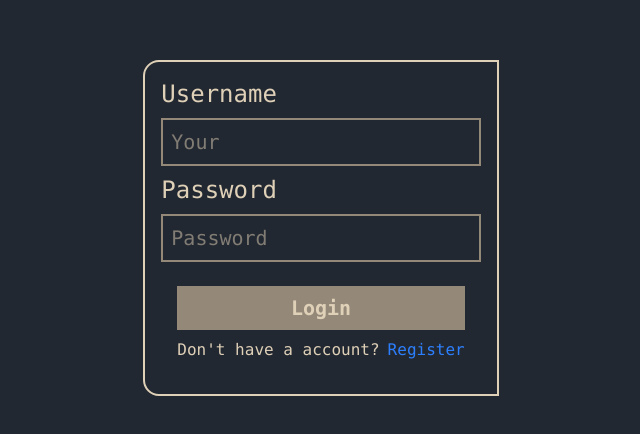
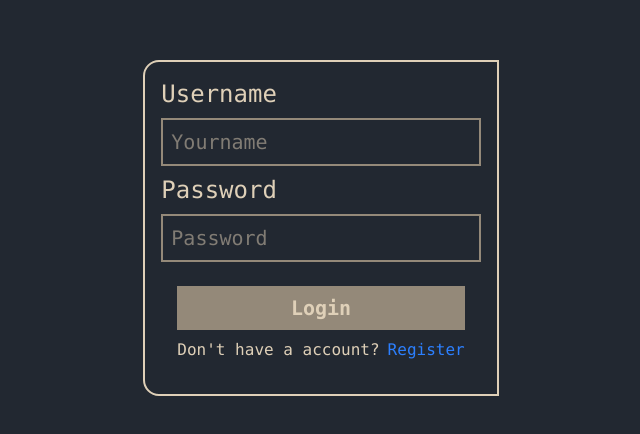
Before and after one commit to Korakodman/app-chat, a Next.js app: page /login in a window 1280 px wide. Shown: the part 172-606 px from the top of the page, without its empty margins (319-959 px from the left). Built offline with nearby package versions, Linux system fonts and the light colour scheme.

Commit message:
add test basic login sessionStorage

```diff
--- a/src/app/login/page.js
+++ b/src/app/login/page.js
@@ -1,76 +1,126 @@
 "use client"
 import React, { useRef, useState } from 'react'
-
+import { useLogin } from "@/state/Login";
+import { useForm } from '@/hook/UseForm';
 export default function page() {
 
-   const [Form, setForm] = useState(true)
-   const FormControll = () =>{
-    if(Form){
-        setForm(false)
-    }else{
-        setForm(true)
+    // ButtonFormChange
+  const [Form, setForm] = useState(true);
+  const FormControll = () => {
+    if (Form) {
+      setForm(false);
+    } else {
+      setForm(true);
     }
-  }
+  };
+  const BtnControllChange = ({ text, style }) => {
+    return (
+      <button className={style} onClick={FormControll}>
+        {text}
+      </button>
+    );
+  };
 
-  const BtnControllChange = ({text,style}) =>{
-    return(
-        <button className={style} onClick={FormControll}>{text}</button>
-    )
-  }
+// FormLoginControl
 
+   const FormLoginRef = useRef()
+
+   const {form,onChange} = useForm({
+    username: "",
+    password: ""
+   })
+
+     const formLogin = (e) => {
+      e.preventDefault();
+  console.log(  FormLoginRef.current)
+    };
   // FormLogin UI
-    const FormLogin = ({})=>{
-
-   const formLogin = (e) =>{
-    e.preventDefault()
-    console.log("Login")
-   }
-        return(
-            <form className=' border-2 grid p-4 rounded-tl-2xl rounded-bl-2xl' onSubmit={(e)=>formLogin(e)}>
-                <label className='label-text'>Username</label>
-                 <input className='input-bar' placeholder='Your'></input>
-                <label className='label-text'>Password</label>
-                <input className='input-bar' placeholder='Password'></input>
-<div className='grid p-4'>
-
-                <button className=' bg-[#948979] p-2 font-bold text-xl'>Login</button>
-                <label className='mt-2'>Don't have a account?
-                      <BtnControllChange text="Register" style="text-blue-500 hover:text-blue-400 ml-2 hover:cursor-pointer"/>
+  const FormLogin = ({}) => {
+    return (
+      <form
+        className=" border-2 grid p-4 rounded-tl-2xl rounded-bl-2xl"
+        onSubmit={(e) => formLogin(e)}
+        ref={FormLoginRef}
+      >
+        <label className="label-text">Username</label>
+        <input
+          className="input-bar"
+          placeholder="Yourname"
+          type="text"
+          name="username"
+          onChange={onChange}
+          value={form.username}
+        ></input>
+        <label className="label-text">Password</label>
+        <input
+          className="input-bar"
+          placeholder="Password"
+          type="password"
+          name="password"
+          onChange={onChange}
+          value={form.password}
+        ></input>
+        <div className="grid p-4">
+          <button className=" bg-[#948979] p-2 font-bold text-xl" type="submit">
+            Login
+          </button>
+          <label className="mt-2">
+            Don't have a account?
+            <BtnControllChange
+              text="Register"
+              style="text-blue-500 hover:text-blue-400 ml-2 hover:cursor-pointer"
+            />
           </label>
         </div>
       </form>
-        )
-    }
+    );
+  };
   // Form Register UI
-     const FormRegister = ({})=>{
-    const formRegister = (e) =>{
-    e.preventDefault()
-    console.log("Register")
-   }
-        return(
-
-            <form className=' border-2 grid p-4 rounded-tl-2xl rounded-bl-2xl' onSubmit={(e)=>formRegister(e)}>
-
-                <label className='label-text'>Username</label>
-                 <input className='input-bar' placeholder='Your'></input>
-                <label className='label-text'>Password</label>
-                <input className='input-bar' placeholder='Password'></input>
-                 <label className='label-text'>Repeat Password</label>
-                <input className='input-bar' placeholder='Repeat Password'></input>
-              <div className='grid p-4'>
-
-                <button className=' bg-[#948979] p-2 font-bold text-xl'>Register</button>
-                <label className='mt-2'>Already Have a account?
-                    <BtnControllChange text="Login" style="text-blue-500 hover:text-blue-400 ml-2 hover:cursor-pointer"/>
+  const FormRegister = ({}) => {
+    const formRegister = (e) => {
+      e.preventDefault();
+      console.log("Register");
+    };
+    return (
+      <form
+        className=" border-2 grid p-4 rounded-tl-2xl rounded-bl-2xl"
+        onSubmit={(e) => formRegister(e)}
+      >
+        <label className="label-text">Username</label>
+        <input className="input-bar" placeholder="Yourname"></input>
+        <label className="label-text" id="password">
+          Password
+        </label>
+        <input
+          className="input-bar"
+          placeholder="Password"
+          type="password"
+        ></input>
+        <label className="label-text">Repeat Password</label>
+        <input
+          className="input-bar"
+          placeholder="Repeat Password"
+          type="password"
+        ></input>
+        <div className="grid p-4">
+          <button className=" bg-[#948979] p-2 font-bold text-xl">
+            Register
+          </button>
+          <label className="mt-2">
+            Already Have a account?
+            <BtnControllChange
+              text="Login"
+              style="text-blue-500 hover:text-blue-400 ml-2 hover:cursor-pointer"
+            />
           </label>
         </div>
       </form>
-        )
-    }
+    );
+  };
 
   return (
-    <div className='h-screen w-screen p-2 flex justify-center items-center'>
-        <div>{Form ? <FormLogin/> : <FormRegister/>}</div>
+    <div className="h-screen w-screen p-2 flex justify-center items-center">
+      <div>{Form ? <FormLogin /> : <FormRegister />}</div>
     </div>
-  )
+  );
 }
--- a/src/app/page.js
+++ b/src/app/page.js
@@ -1,13 +1,38 @@
+'use client'
 import Image from "next/image";
+import { useRouter } from "next/navigation";
+import { useEffect,} from "react";
 export default function Home() {
 
+// Page Controll Login
+let router = useRouter()
+   const ControllPageUser = (login) =>{
+   if(login){
+     router.push("/chat")
+   }else{
+    router.push("/login")
+   }
+   }
 
 
+useEffect(()=>{
+  // GET sessionStorage Login
+  sessionStorage.setItem("Login",false)
+  let isLogin = sessionStorage.getItem("Login")
+   if(isLogin === "true"){
+    ControllPageUser(true)
+   }else{
+    ControllPageUser(false)
+   }
+})
   return (
 
 
     <div className="h-screen w-screen p-2">
       <main className="">
+        <div>
+          Main Web
+        </div>
       </main>
     </div>
   );
--- /dev/null
+++ b/src/hook/UseForm.js
@@ -0,0 +1,11 @@
+import { useState } from "react";
+
+export function useForm(initialValue){
+   const [form,setForm] = useState(initialValue)
+
+   const onChange = (e) =>{
+      const {name,value} = e.target
+      setForm(prev=>({...prev,[name]:value}))
+   }
+   return { form, onChange, setForm };
+}
--- /dev/null
+++ b/src/state/Login.js
@@ -0,0 +1,19 @@
+import { create } from "zustand";
+
+export const useLogin = create(()=>({
+    users:[{
+        username : "",
+        password : ""
+    }],
+    // AddUser For Login
+  UsernameLogin:(username)=> set((state)=>({
+    users:[...state.username,{
+        username : username,
+    }]
+  })),
+  PaswordLogin:(password)=> set((state)=>({
+    users:[state.password,{
+        password : password
+    }]
+  })),
+}))
```
Also changed, not shown: midd.js (added, +12 -0 lines). Lines whose indentation alone changed are shown as unchanged.
